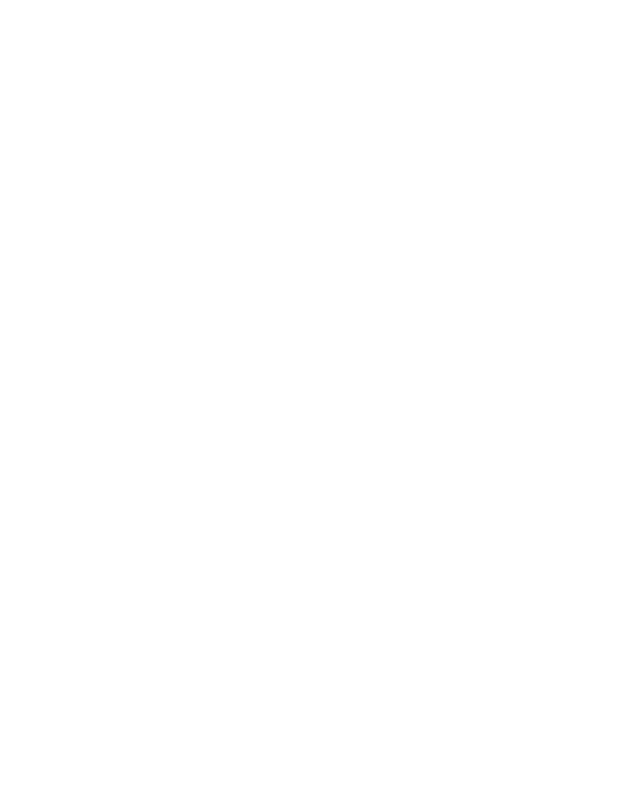
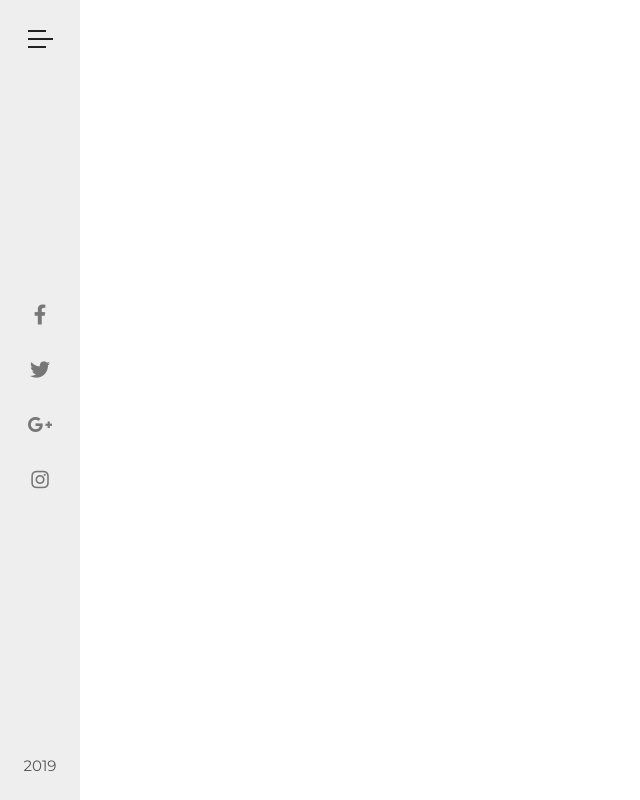
Before and after one commit to SmithWebDev/Grand-Hotel, a plain HTML site: page index.html in a window 1280 px wide. Shown: the whole page, without its empty margins (0-640 px from the left). Drawn offline with Linux system fonts and the light colour scheme.

Commit message:
Sidebar created and styled

```diff
--- a/index.html
+++ b/index.html
@@ -13,6 +13,30 @@
     <link rel="stylesheet" href="dist/css/style.min.css">
 </head>
 <body>
+    <!-- navbar -->
+    <div class="navbar">
+        <!-- sidebar  -->
+        <div class="sidebar">
+            <div class="menu-icon">
+                <div class="line line-1"></div>
+                <div class="line line-2"></div>
+                <div class="line line-3"></div>
+            </div>
+
+            <ul class="social-icons-list">
+                <li><a href="#" class="social-link"><i class="fab fa-facebook-f"></i></a></li>
+                <li><a href="#" class="social-link"><i class="fab fa-twitter"></i></a></li>
+                <li><a href="#" class="social-link"><i class="fab fa-google-plus-g"></i></a></li>
+                <li><a href="#" class="social-link"><i class="fab fa-instagram"></i></a></li>
+            </ul>
+
+            <div class="year">
+                <p>2019</p>
+            </div>
+        </div>
+        <!-- end of sidebar -->
+
+
 
 
 </body>
--- a/style.sass
+++ b/style.sass
@@ -0,0 +1,66 @@
+html
+  font-size: 62.5%
+  box-sizing: border-box
+
+body
+  margin: 0
+  padding: 0
+  font-family: 'Montserrat', sans-serif
+
+// navbar
+// sidebar
+.sidebar
+  width: 8rem
+  height: 100%
+  background-color: #eee
+  position: fixed
+  display: flex
+  flex-direction: column
+  justify-content: space-between
+  align-items: center
+
+.menu-icon
+  margin-top: 3rem
+  cursor: pointer
+  &:hover
+    & .line
+      width: 2.5rem
+  // width: 2rem
+  // height: 2rem
+  // background-color: #222222
+
+.line
+  height: 0.2rem
+  width: 2.5rem
+  background-color: #222222
+  margin-bottom: 0.6rem
+  &-1, &-3
+    width: 1.8rem
+    transition: width .3s
+
+.social-icons-list
+  list-style: none
+  padding: 0
+  height: 25rem
+  display: flex
+  flex-direction: column
+  justify-content: space-evenly
+  align-items: center
+
+.social-link
+  font-size: 2rem
+  color: #777777
+  transition: color .3s
+
+  &:hover
+    color: #deaa86
+
+.year
+  margin-bottom: 1rem
+  font-size: 1.5rem
+  color: #555555
+// sidebar
+
+
+
+// end of navbar
```
Also changed, not shown: dist/css/style.min.css.
